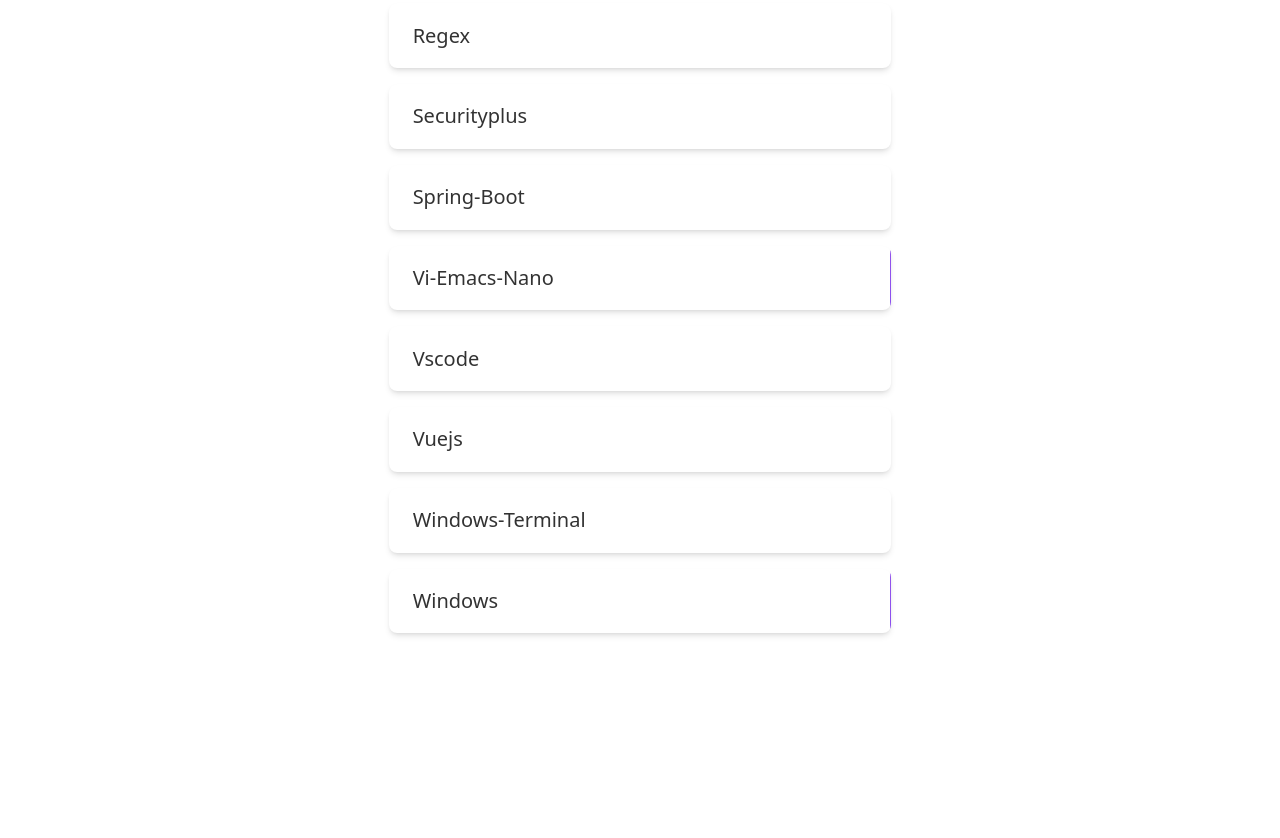
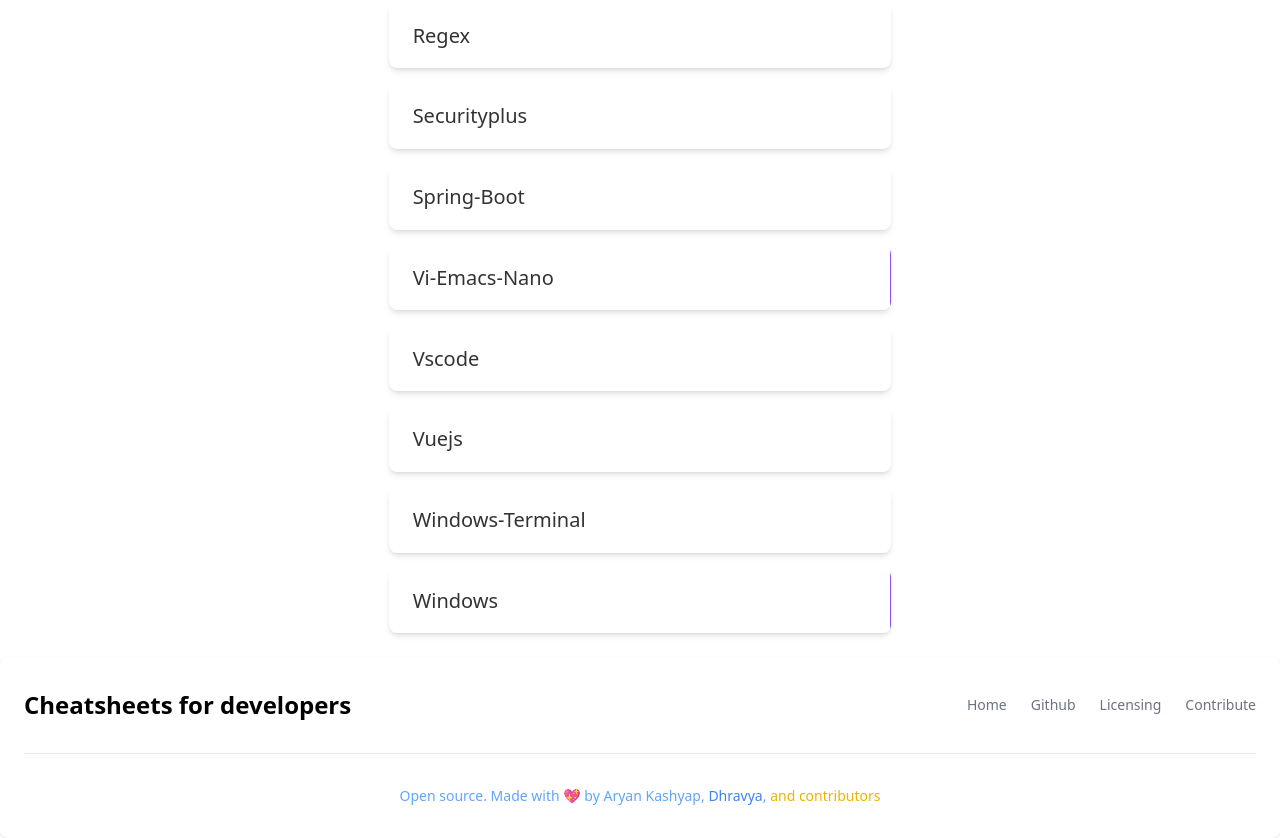
Before and after one commit to aryankashyap7/CheatSheets-for-Developers, an Astro site: page / in a window 1280 px wide. Shown: the part 3934-4772 px from the top of the page. Before the commit the page ends 4591 px from the top, so only its background shows below. Built offline with nearby package versions, Linux system fonts and the light colour scheme; Astro itself is replaced by a stand-in of ours; some packages are replaced by stand-ins of ours.

Commit message:
created footer

```diff
--- a/package.json
+++ b/package.json
@@ -1,5 +1,5 @@
 {
-  "name": "@example/basics",
+  "name": "@aryankashyap7/cheatsheets-for-developers",
   "type": "module",
   "version": "0.0.1",
   "private": true,
--- /dev/null
+++ b/src/components/Footer.astro
@@ -0,0 +1,36 @@
+<footer class="p-4 rounded-lg shadow md:px-6 md:py-8">
+  <div class="sm:flex sm:items-center sm:justify-between">
+    <a href="https://cheats.dhr.wtf" class="flex items-center mb-4 sm:mb-0">
+      <span class="self-center text-2xl font-semibold whitespace-nowrap"
+        >Cheatsheets for developers</span
+      >
+    </a>
+    <ul
+      class="flex flex-wrap items-center mb-6 text-sm text-gray-500 sm:mb-0 dark:text-gray-400"
+    >
+      <li>
+        <a href="/" class="mr-4 hover:underline md:mr-6">Home</a>
+      </li>
+      <li>
+        <a href="https://github.com/aryankashyap7/CheatSheets-for-Developers/" class="mr-4 hover:underline md:mr-6">Github</a>
+      </li>
+      <li>
+        <a href="https://github.com/aryankashyap7/CheatSheets-for-Developers/blob/main/LICENSE" class="mr-4 hover:underline md:mr-6">Licensing</a>
+      </li>
+      <li>
+        <a href="https://github.com/aryankashyap7/CheatSheets-for-Developers/blob/main/docs/CONTRIBUTING.md" class="hover:underline">Contribute</a>
+      </li>
+    </ul>
+  </div>
+  <hr class="my-6 border-gray-200 sm:mx-auto dark:border-gray-700 lg:my-8" />
+  <span class="block text-sm text-blue-400 sm:text-center dark:text-gray-400">
+    <a href="https://github.com/aryankashyap7/CheatSheets-for-Developers/">
+      Open source. Made with 💖 by
+    </a>
+    <a class="text-blue-400" href="https://github.com/aryankashyap7">Aryan Kashyap</a>,
+    <a class="text-blue-500" href="https://github.com/dhravya">Dhravya</a>,
+    <a href="https://github.com/aryankashyap7/CheatSheets-for-Developers/graphs/contributors" class="text-yellow-500">
+        and contributors
+    </a>
+  </span>
+</footer>
--- a/src/layouts/Layout.astro
+++ b/src/layouts/Layout.astro
@@ -1,5 +1,6 @@
 ---
 import DarkToggle from "../components/DarkToggle.astro";
+import Footer from "../components/Footer.astro";
 
 export interface Props {
   title: string;
@@ -25,6 +26,9 @@
       <DarkToggle />
     </div>
     <slot />
+
+    <Footer />
+
     <style is:global>
       :root {
         --accent: 124, 58, 237;
```
